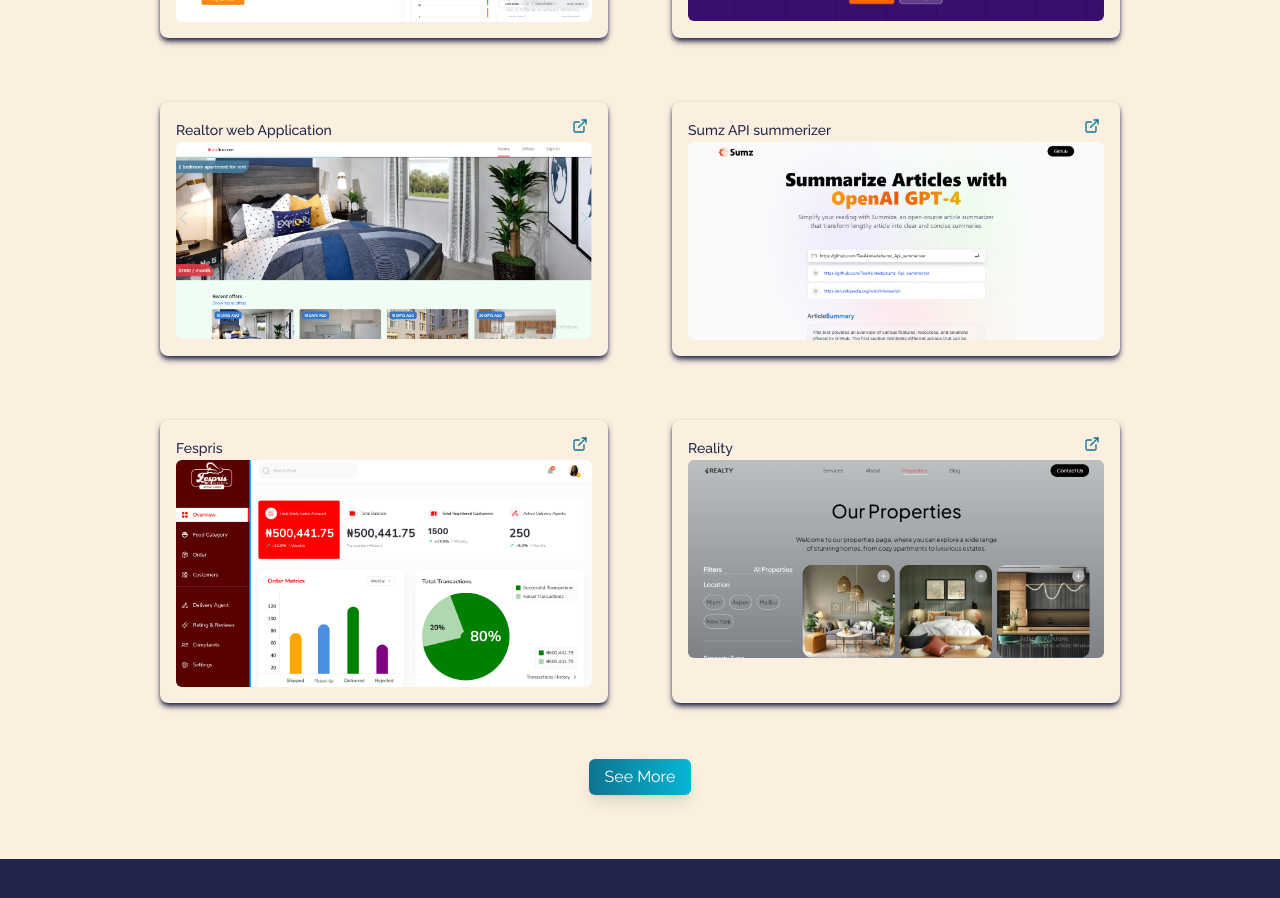
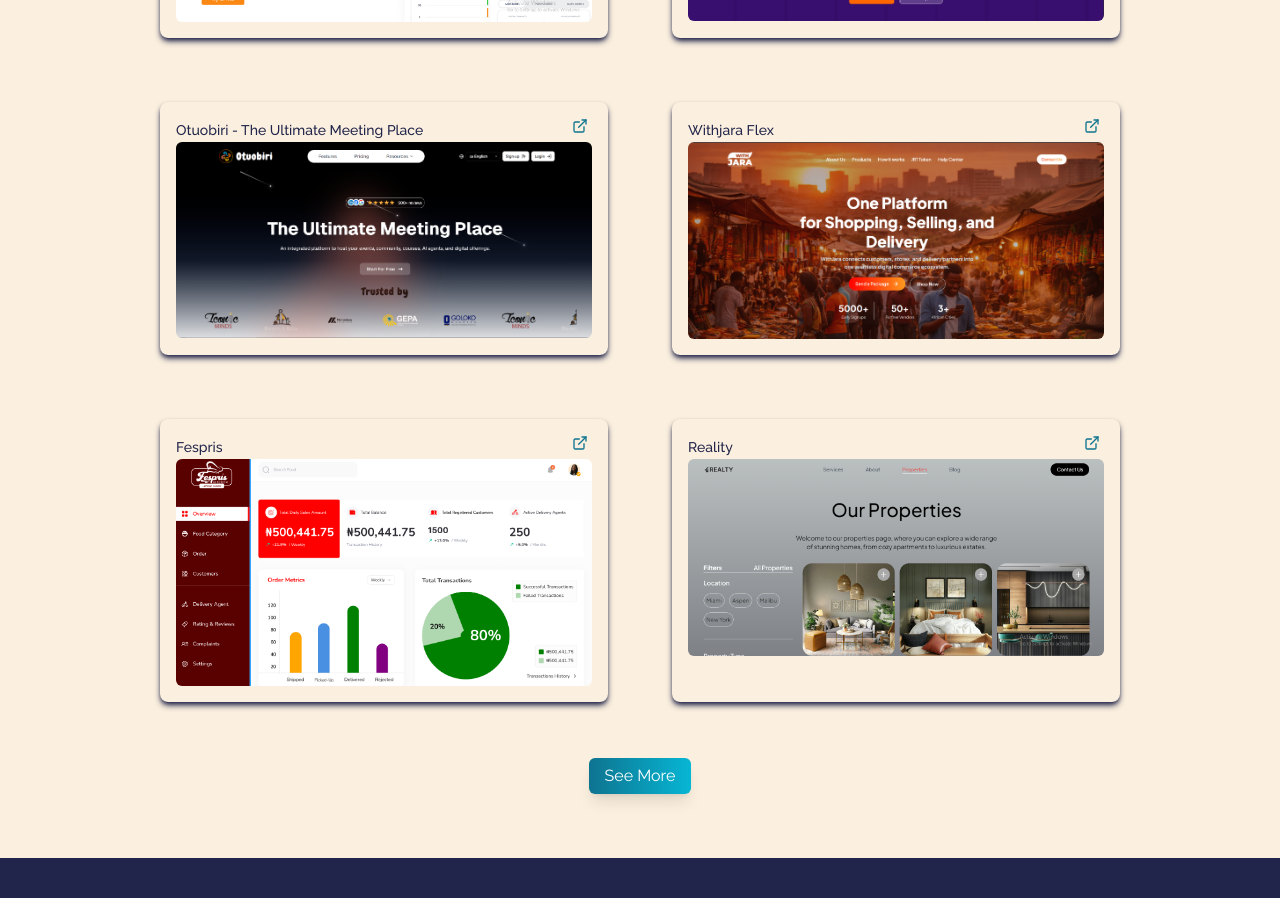
Before and after one commit to TeeAkinlade/My_PORTFOLIO, a React (Vite) app: page / in a window 1280 px wide. Shown: the part 2160-3058 px from the top of the page. Built offline with nearby package versions, Linux system fonts and the light colour scheme.

Commit message:
chnages to porfolio

```diff
--- a/index.html
+++ b/index.html
@@ -4,7 +4,7 @@
     <meta charset="UTF-8" />
     <link rel="icon" type="image/svg+xml" href="/favicon.ico" />
     <meta name="viewport" content="width=device-width, initial-scale=1.0" />
-    <title>My Portfolio</title>
+    <title>Taiye Akinlade</title>
   </head>
   <body>
     <div id="root"></div>
--- a/src/components/Portfolio.jsx
+++ b/src/components/Portfolio.jsx
@@ -2,9 +2,9 @@
 import work1 from '../img/work1.png'
 import work2 from '../img/work2.png'
 import work3 from '../img/withJara.png'
-import work4 from '../img/work4.png'
+import work4 from '../img/otuobiri.png'
 import work5 from '../img/image.png'
-import work6 from '../img/sumz.png'
+import work6 from '../img/flex.png'
 import work7 from '../img/fespris.png'
 import { motion } from "framer-motion";
 import { FiExternalLink } from "react-icons/fi";
@@ -15,11 +15,11 @@
         {
             id: 3,
             src: work3,
-            href: 'https://www.withjara.com/',
+            href: 'https://vendor.withjara.com/',
             code: '',
             about: 'A custom CRM system to streamline customer interactions, sales tracking, and lead management. Developed dashboard analytics to track KPIs such as customer engagement, conversion rates, vendors, delivery riders and sales performance.',
             title: 'WithJara',
-            technology: " NextJs, Redux, Tailwind, Api Integration"
+            technology: " NextJs, Redux, Tailwind CSS, Api Integration"
         },
         {
             id: 6,
@@ -28,7 +28,7 @@
             code: '',
             title: 'LASMAB',
             about: 'A comprehensive platform designed to streamline operations for teachers, students, administrators, and parents in Anglican schools across Lagos State',
-            technology: "Raect, Redux, Api"
+            technology: "Raect, Redux, Api, Axios, Tailwind CSS"
         },
         {
             id: 2,
@@ -37,7 +37,7 @@
             code: '',
             title: 'Sale Track',
             about: 'Sale Track is a multi-store Point of Sales(POS) and e-commerce website. Where user can Upload products, inventory control, expenses, manage sales, suppliers and customers. Generate extensive real time reporting and Analytics',
-            technology: "React, Redux, Chakra UI, Api, formik"
+            technology: "React, Redux, Chakra UI, Api, formik Tailwind CSS"
 
         },
         {
@@ -47,25 +47,25 @@
             code: '',
             title: 'Dartech Exchange',
             about: 'Turn gift cards or crypto into cash — fast. Competitive rates, missing codes, and crypto trades handled with care.',
-            technology: "React, Tailwind, Api",
+            technology: "React, Tailwind CSS, Api, Typescript, Axios",
         },
         {
             id: 1,
             src: work4,
-            href: 'https://realtor-clone-react-ruby.vercel.app/',
+            href: 'https://www.otuobiri.com',
             code: '',
-            title: 'Realtor web Application',
-            about: 'A user-friendly comprehensive Real Estate Management System designed to streamline property listings.',
-            technology: "React, Tailwind, Firebase, moment-timezone",
+            title: 'Otuobiri - The Ultimate Meeting Place',
+            about: 'OTUOBIRI is an all-in-one platform designed to help organizations, educators, communities, and event organizers connect, engage, and grow. From hosting events and courses to managing communities and monetization, OTUOBIRI centralizes all tools you need in one place.',
+            technology: "React, Tailwind CSS, Firebase, Socket.IO, Redux, Tanstack, Shadcn UI, Google map",
         },
         {
             id: 4,
             src: work6,
-            href: 'https://sumz-api-summerizer.vercel.app/',
+            href: 'https://www.withjara.com/',
             code: '',
-            title: 'Sumz API summerizer',
-            about: 'The project aimed to enhance content consumption efficiency for users by providing quick and accurate summaries of extensive textual data.',
-            technology: " React, Redux, Tailwind, Rapid API",
+            title: 'Withjara Flex',
+            about: 'One Platform for Shopping, Selling, and Delivery',
+            technology: " React, Tailwind CSS, API Integration, Typescript Axios",
         },
         {
             id: 9,
@@ -74,7 +74,7 @@
             code: '',
             title: 'Fespris',
             about: 'A digital solution designed to streamline online food ordering, payment processing, and delivery management for restaurants and customers.',
-            technology: "React, Tailwind, Redux, ApI, Google Maps"
+            technology: "React, Tailwind CSS, Redux, ApI, Ant Designs"
         },
         {
             id: 7,
@@ -83,7 +83,7 @@
             code: '',
             title: 'Reality',
             about:'A responsive UI interafce that shows the interior of properties for sales',
-            technology: "React, Tailwind, react-modal-video"
+            technology: "React, Tailwind CSS, react-modal-video"
 
         },
     ]
--- a/src/components/SocialLink.jsx
+++ b/src/components/SocialLink.jsx
@@ -43,6 +43,7 @@
             style: 'rounded-br-md',
             download: true,
         },
+
     ]
 
   return (
```
Also changed, not shown: src/img/flex.png (added), src/img/otuobiri.png (added).
